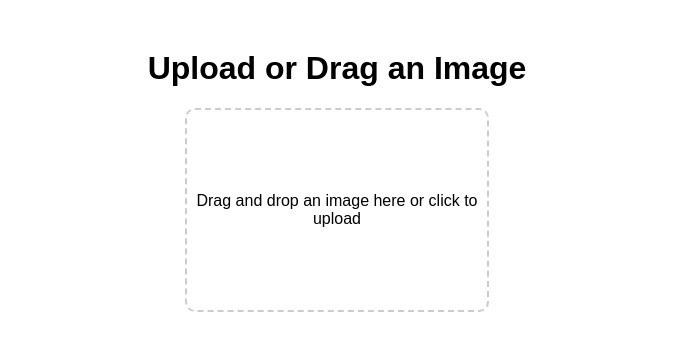
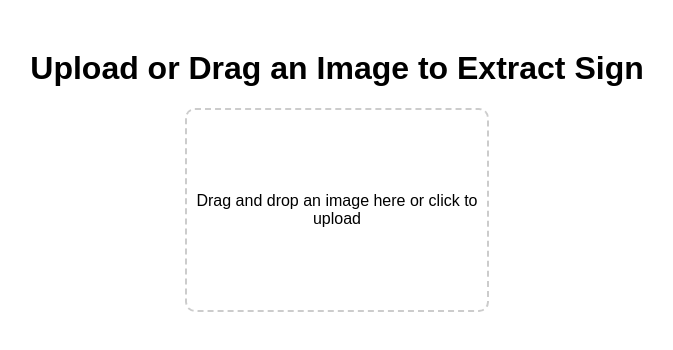
Before and after one commit to DiogoMMarto/TMBD_P4-3-, a plain HTML site: page website/templates/index.html in a window 1280 px wide. Shown: the whole page, without its empty margins (303-976 px from the left). Drawn offline with Linux system fonts and the light colour scheme.

Commit message:
Demo live

```diff
--- a/website/templates/index.html
+++ b/website/templates/index.html
@@ -42,7 +42,7 @@
 </head>
 <body>
 
-<h1>Upload or Drag an Image</h1>
+<h1>Upload or Drag an Image to Extract Sign </h1>
 
 <div id="drop-zone">Drag and drop an image here or click to upload</div>
 <input type="file" id="file-input" style="display: none;">
```
